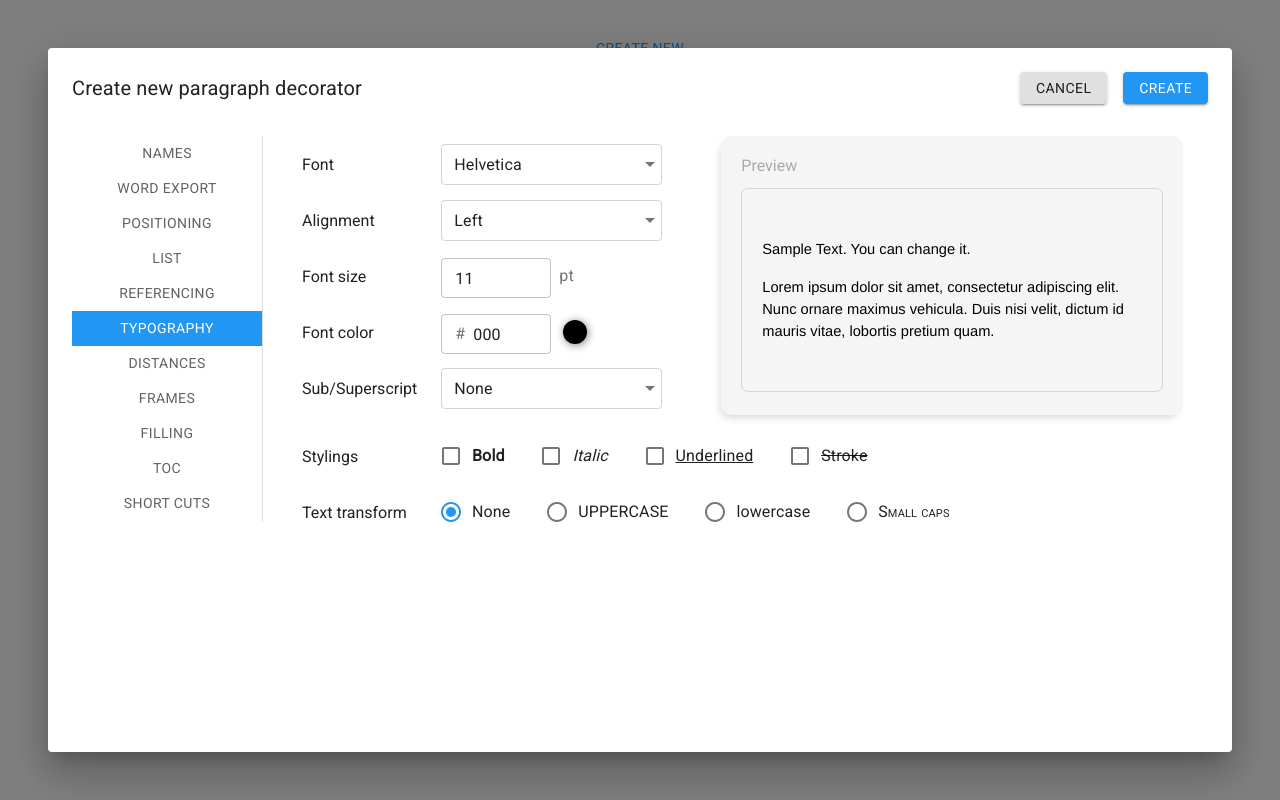
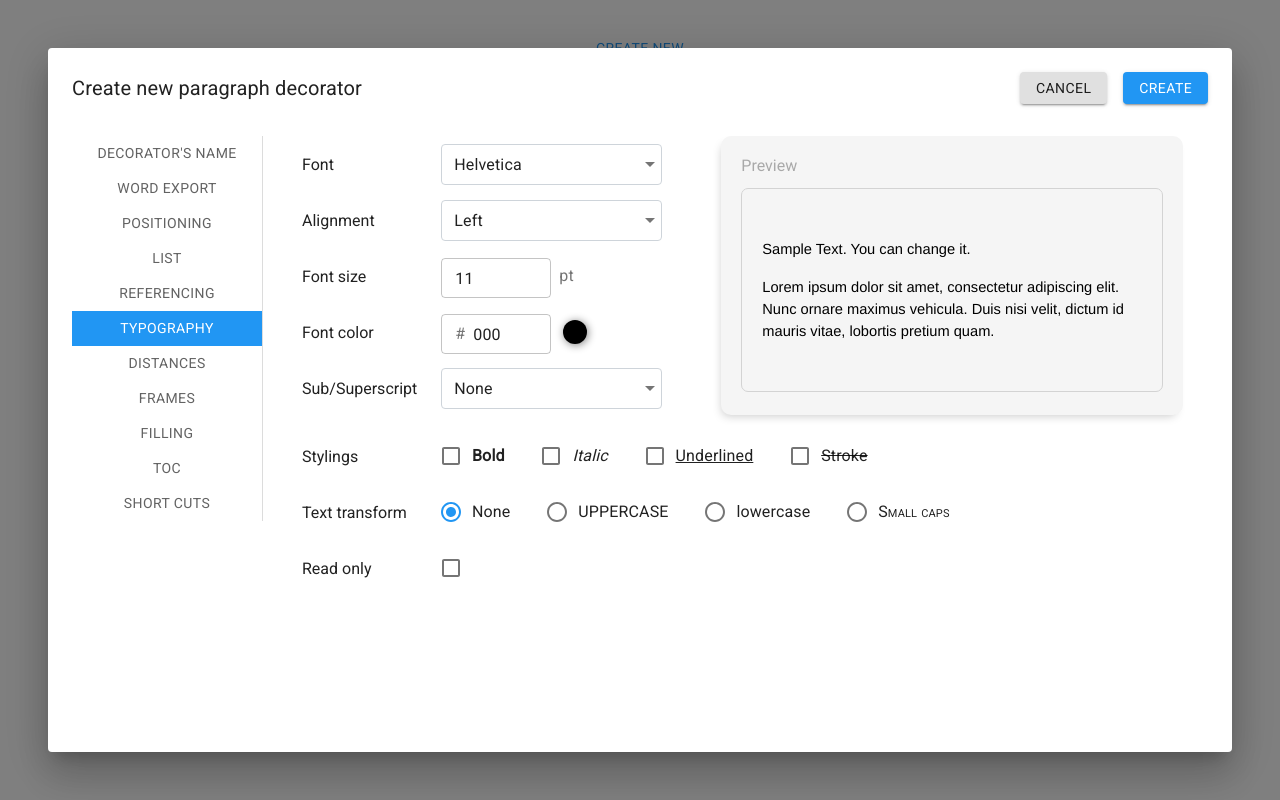
Before and after one commit to svognev/newdec, a React (Create React App) app: page / in a window 1280 px wide. Both pictures are taken after a click on the tab "TYPOGRAPHY". Built offline with nearby package versions, Linux system fonts and the light colour scheme.

Commit message:
add read only prop, rename names tab

```diff
--- a/src/components/DecoratorDialog/DecoratorDialog.js
+++ b/src/components/DecoratorDialog/DecoratorDialog.js
@@ -118,8 +118,8 @@ class DecoratorDialog extends React.Component {
                                 indicatorColor="primary"
                             >
                                 { validationError.namesSection
-                                    ? ( <CustomErrorTab className="dialogTab" label="Names" /> )
-                                    :  ( <CustomTab className="dialogTab" label="Names" /> ) }
+                                    ? ( <CustomErrorTab className="dialogTab" label="Decorator's name" /> )
+                                    :  ( <CustomTab className="dialogTab" label="Decorator's name" /> ) }
 
                                 { validationError.wordExportSection
                                     ? ( <CustomErrorTab className="dialogTab" label="WORD export" /> )
--- a/src/components/DecoratorDialog/constants/index.js
+++ b/src/components/DecoratorDialog/constants/index.js
@@ -11,7 +11,7 @@ import {
     sampleText,
 } from "./constants";
 import {
-    emptyDecFormState,
+    initialFormState,
     autoFillingRequiredFields,
     HOLDER,
     DEFAULT_FONT,
@@ -27,7 +27,7 @@ import {
     DEFAULT_LINE_SPACING,
     DEFAULT_BORDER_COLOR,
     DEFAULT_BORDER_THICKNESS,
-} from "./emptyDecFormState";
+} from "./initialFormState";
 
 export {
     decoratorsList,
@@ -40,7 +40,7 @@ export {
     sectionsTabNumbers,
     sampleText,
     fontSet,
-    emptyDecFormState,
+    initialFormState,
     autoFillingRequiredFields,
     HOLDER,
     DEFAULT_FONT,
--- a/src/components/DecoratorDialog/constants/emptyDecFormState.js
+++ b/src/components/DecoratorDialog/constants/initialFormState.js
@@ -35,7 +35,7 @@ export const autoFillingRequiredFields = {
     borderThickness: DEFAULT_BORDER_THICKNESS,
 };
 
-export const emptyDecFormState = {
+export const initialFormState = {
     ...autoFillingRequiredFields,
     decKey: "",
     group: "",
@@ -83,6 +83,7 @@ export const emptyDecFormState = {
     underlined: false,
     stroke: false,
     textTransform: "none",
+    readOnly: false,
     connectToPrevious: false,
     verticalAlign: "baseline",
     customLineSpacing: "",
--- a/src/components/DecoratorDialog/sections/TypographySection/TypographySection.js
+++ b/src/components/DecoratorDialog/sections/TypographySection/TypographySection.js
@@ -33,6 +33,7 @@ const TypographySection = props => {
         stroke, changeStroke,
         textTransform, changeTextTransform,
         verticalAlign, changeVerticalAlign,
+        readOnly, changeReadOnly,
     } = props;
 
     return (
@@ -171,6 +172,15 @@ const TypographySection = props => {
                     />
                 </div>
             </RadioGroup>
+
+            <span>Read only</span>
+            <div className="unlabeledCheckbox">
+                <Checkbox
+                    checked={readOnly}
+                    onChange={changeReadOnly}
+                    color="primary"
+                />
+            </div>
         </div>
         </>
     );
@@ -189,6 +199,7 @@ const mapStateToProps = ({ decoratorDialog: { form }}) => {
         stroke: form.stroke,
         textTransform: form.textTransform,
         verticalAlign: form.verticalAlign,
+        readOnly: form.readOnly,
     };
 };
 
@@ -206,6 +217,7 @@ const mapDispatchToProps = dispatch => {
         changeTextTransform: setValue(dispatch)("textTransform"),
         changeVerticalAlign: setValue(dispatch)("verticalAlign"),
         changeMarginTop: setNumber(dispatch)("marginTop"),
+        changeReadOnly: toggleValue(dispatch)("readOnly"),
     };
 };
 
--- a/src/reducers/decoratorDialogReducer/decoratorFormReducer.js
+++ b/src/reducers/decoratorDialogReducer/decoratorFormReducer.js
@@ -1,9 +1,9 @@
 import { UPDATE_DEC_FORM, CLEAR_DEC_FORM } from "../../components/DecoratorDialog/actions";
-import { sampleText, emptyDecFormState } from "../../components/DecoratorDialog/constants";
+import { sampleText, initialFormState } from "../../components/DecoratorDialog/constants";
 
 const initialState = {
     previewText: sampleText,
-    ...emptyDecFormState,
+    ...initialFormState,
 };
 
 const decoratorFormReducer = (state = initialState, action) =>  {
```
